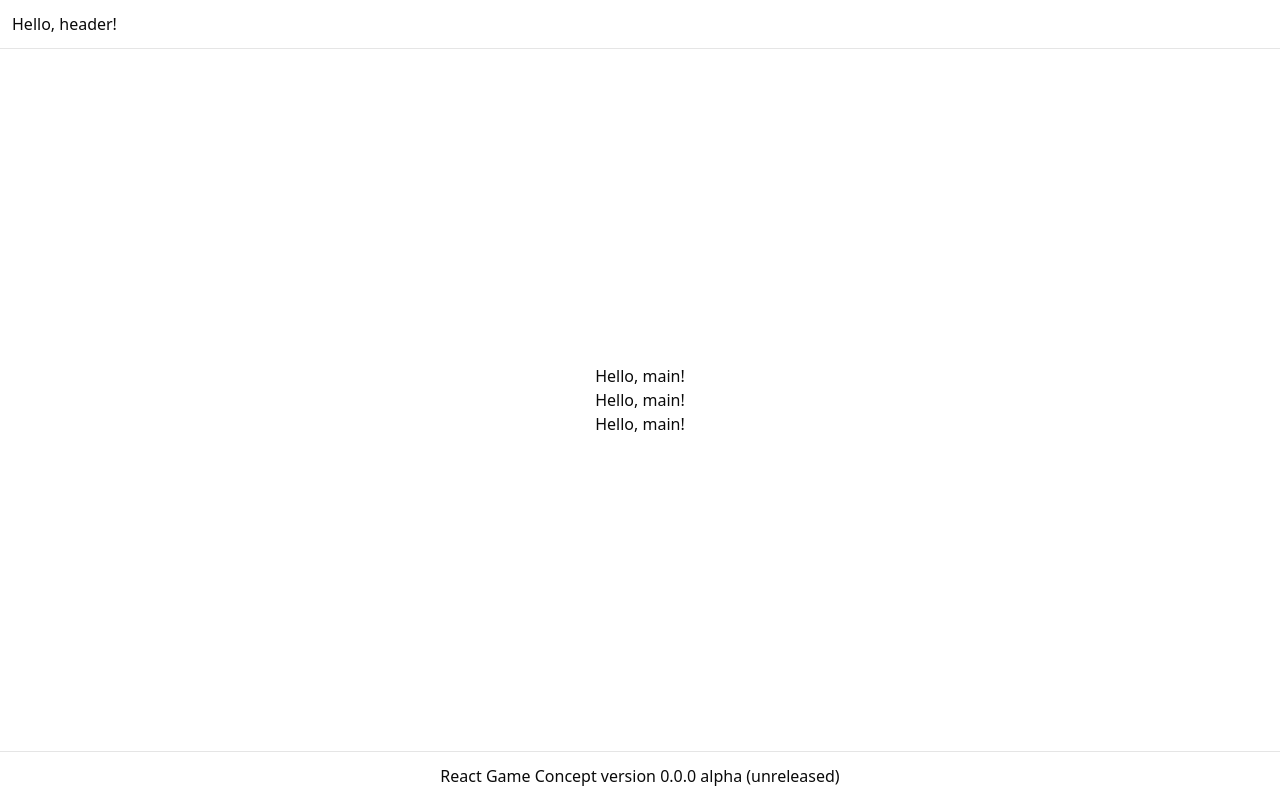
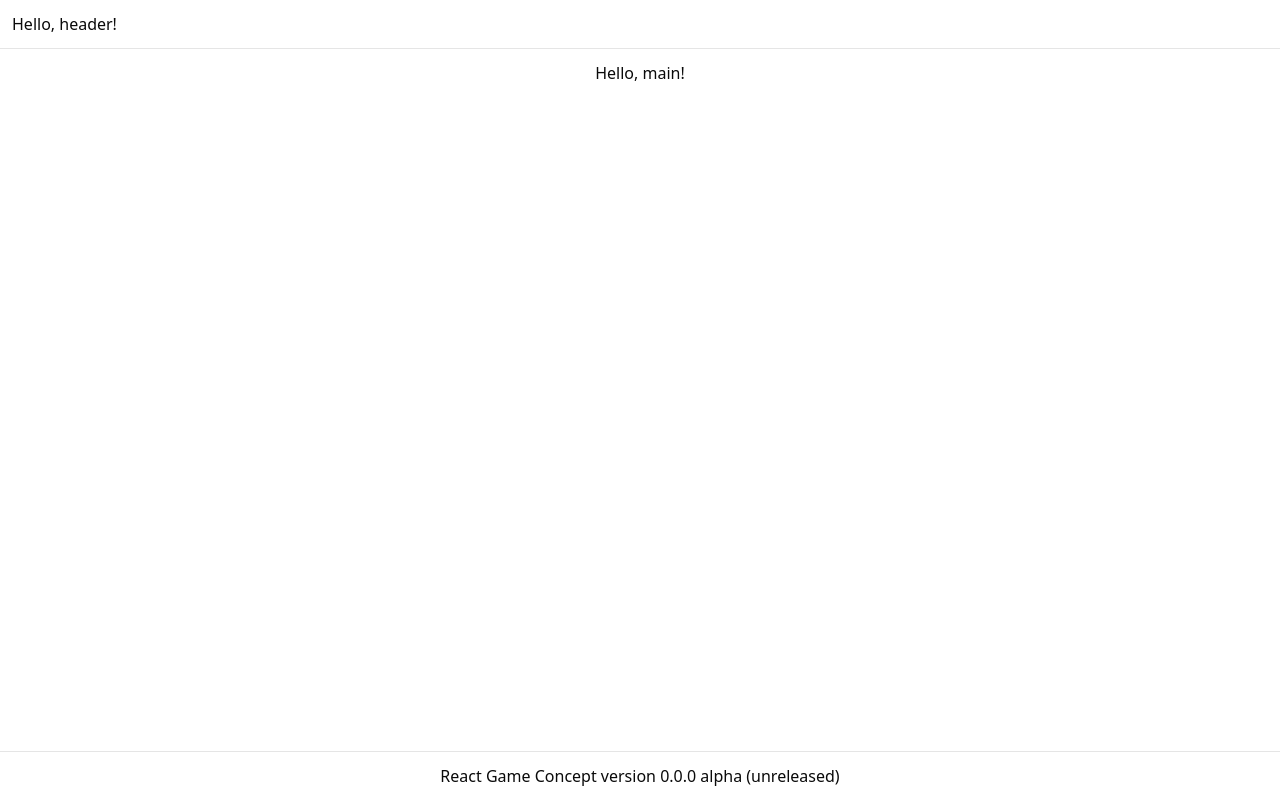
Before and after one commit to rnp2795/eternal-burden, a React (Vite) app: page / in a window 1280 px wide. Built offline with nearby package versions, Linux system fonts and the light colour scheme.

Commit message:
Clean main.

```diff
--- a/src/components/layout/game-main.tsx
+++ b/src/components/layout/game-main.tsx
@@ -1,12 +1,6 @@
 export const GameMain = () => {
   return (
-    <div className="py-3 px-3 h-full flex flex-col items-center justify-center">
-      <div>
-        <p>Hello, main!</p>
-      </div>
-      <div>
-        <p>Hello, main!</p>
-      </div>
+    <div className="py-3 px-3 h-full flex flex-col items-center">
       <div>
         <p>Hello, main!</p>
       </div>
```
